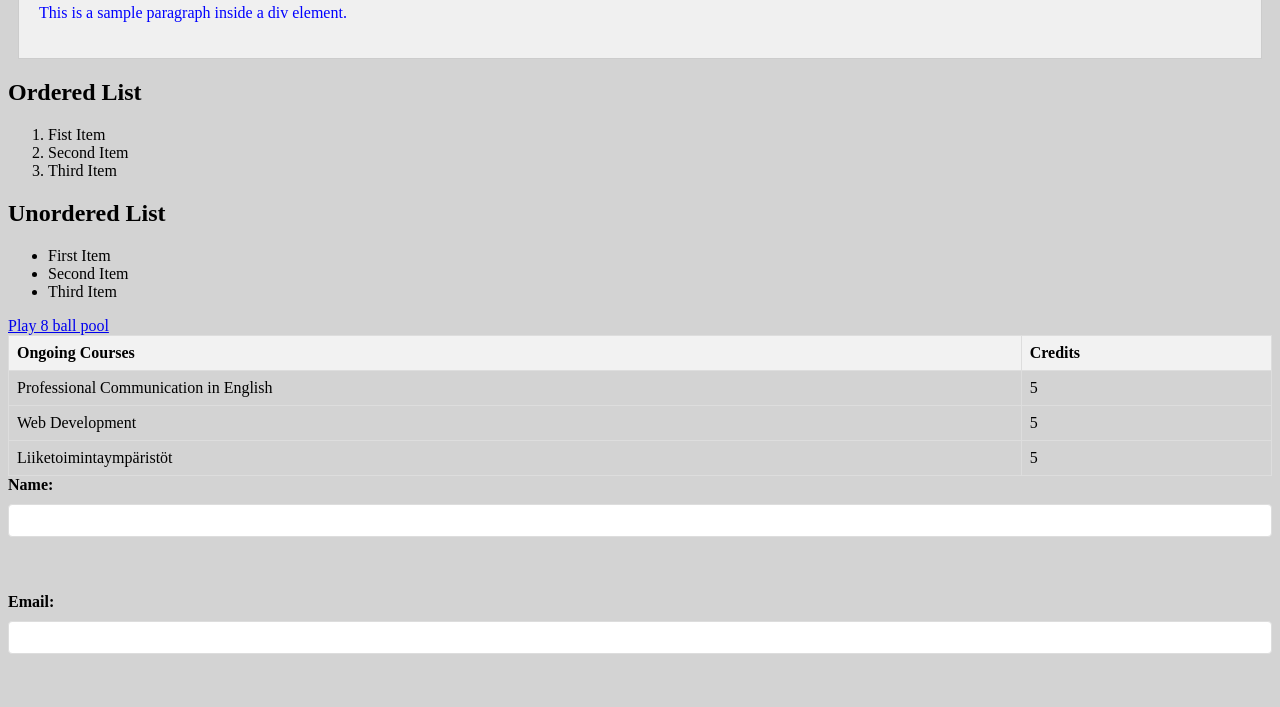
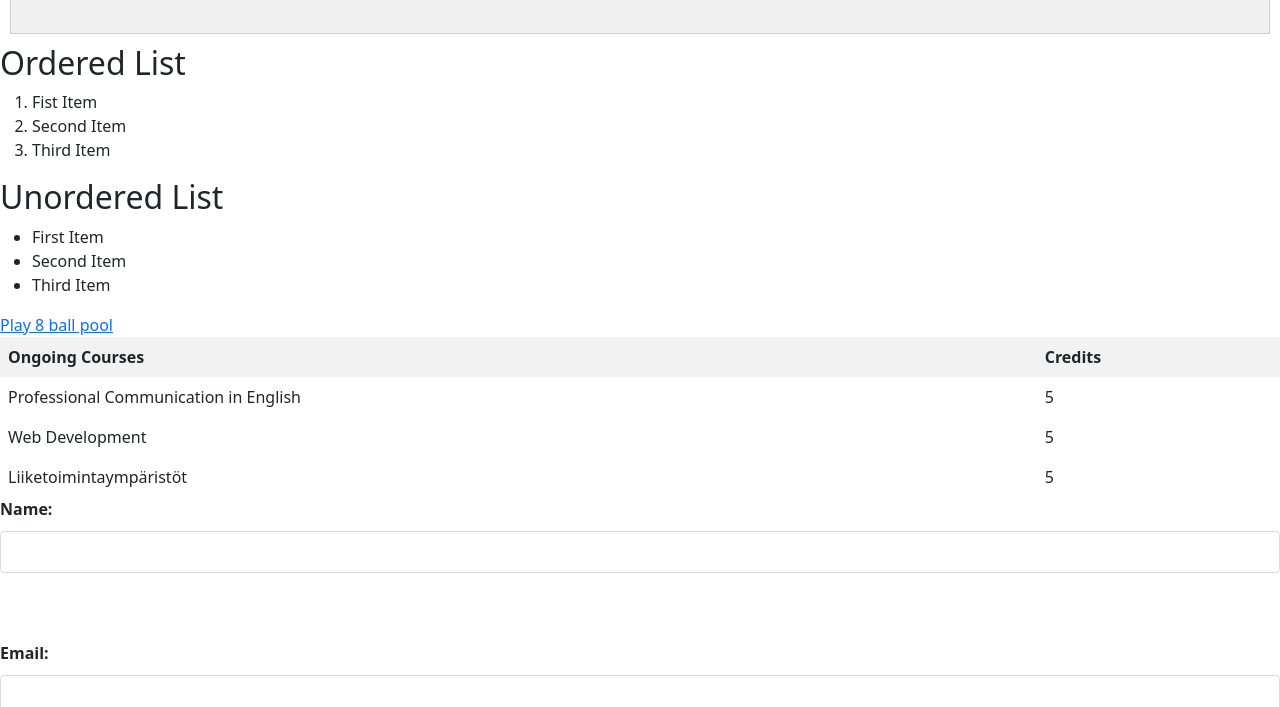
Before and after one commit to ashadayib1/website_dev_course_autumn_2026, a plain HTML site: page WS_06/index.html in a window 1280 px wide. Shown: the part 701-1408 px from the top of the page. Drawn offline with nearby package versions, Linux system fonts and the light colour scheme.

Commit message:
Add Bootstrap CSS and JavaScript for enhanced styling and functionality

```diff
--- a/WS_06/index.html
+++ b/WS_06/index.html
@@ -10,6 +10,11 @@
         }
     </style>
     <link rel="stylesheet" href="styles.css">
+    <!-- Bootstrap CSS -->
+<link href="https://cdn.jsdelivr.net/npm/bootstrap@5.3.0/dist/css/bootstrap.min.css" rel="stylesheet">
+
+<!-- Bootstrap JavaScript (place before closing </body> tag) -->
+<script src="https://cdn.jsdelivr.net/npm/bootstrap@5.3.0/dist/js/bootstrap.bundle.min.js"></script>
 </head>
 <body>
     <header>
```
